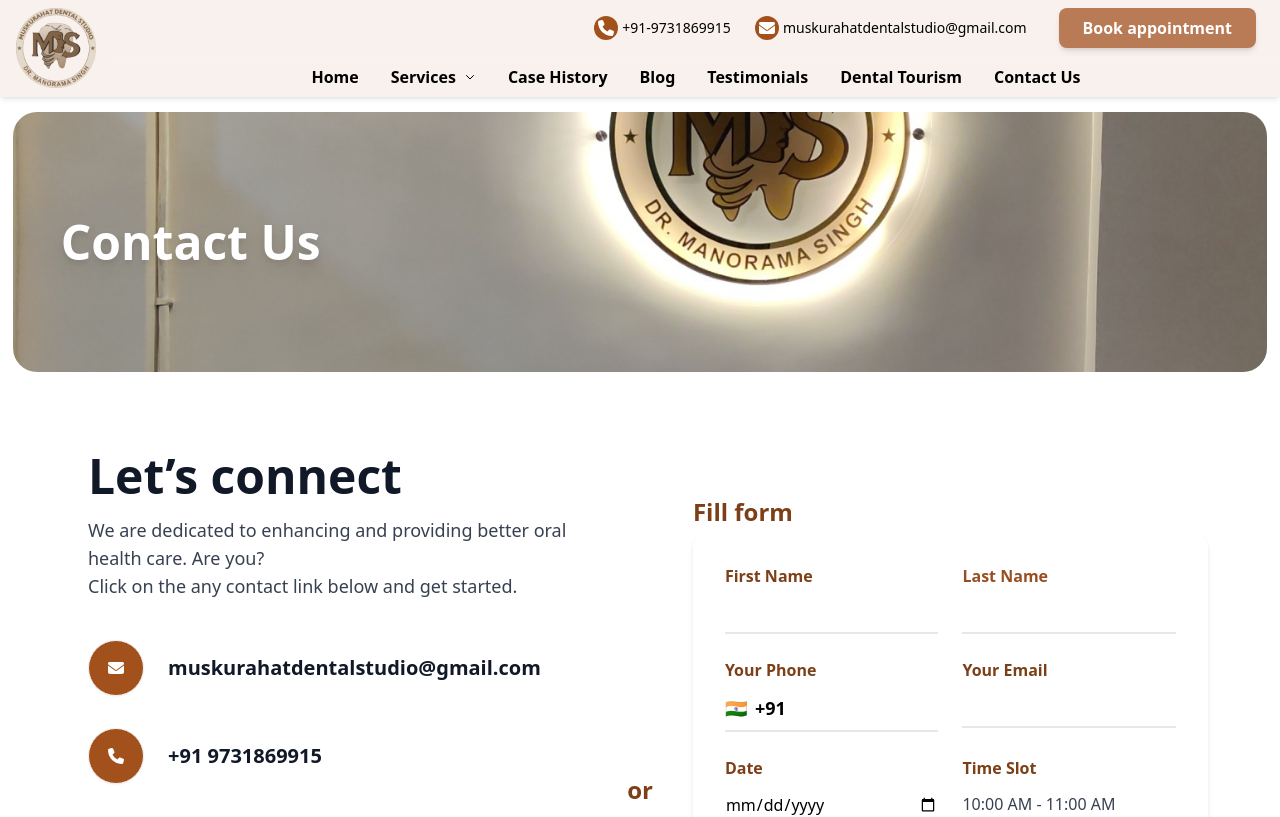
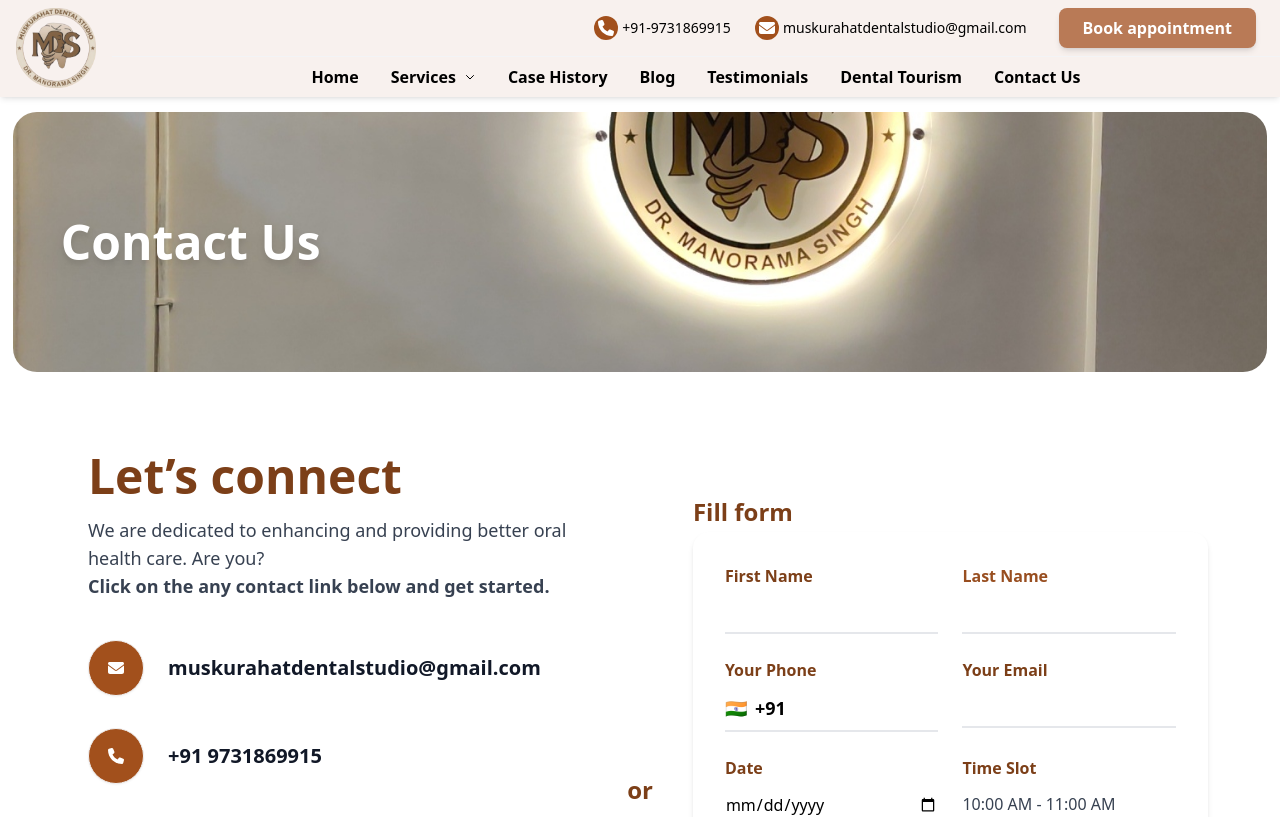
Before and after one commit to hrishi2710/dental-website-frontend, a React (Create React App) app: page /contact-us in a window 1280 px wide. Shown: the top 817 px of the page. Built offline with nearby package versions, Linux system fonts and the light colour scheme.

Commit message:
Formatted some things on contact us page

```diff
--- a/src/components/ContactUs/ContactUsSocial.js
+++ b/src/components/ContactUs/ContactUsSocial.js
@@ -43,11 +43,11 @@
 
 const ContactUsSocial = () => (
   <div className="max-w-lg px-4 py-8">
-    <h2 className="text-4xl md:text-5xl font-bold text-gray-900 mb-4">Let’s connect</h2>
+    <h2 className="text-4xl md:text-5xl font-bold text-[#7c3f18] mb-4">Let’s connect</h2>
     <p className="text-lg text-gray-700 mb-10">
       We are dedicated to enhancing and providing better oral health care. Are you?
       <br />
-      Click on the any contact link below and get started.
+      <b>Click on the any contact link below and get started.</b>
     </p>
     <div className="space-y-8 mb-8">
       {contactInfo.map((item, idx) => (
```
